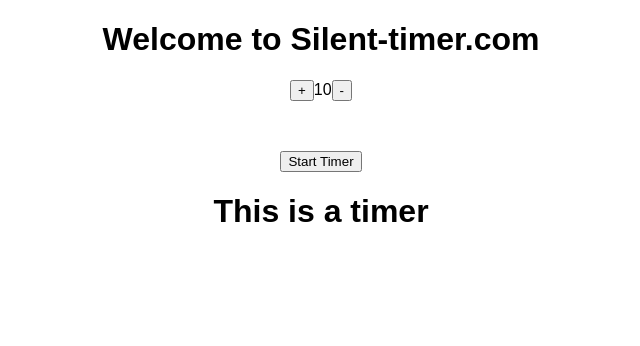
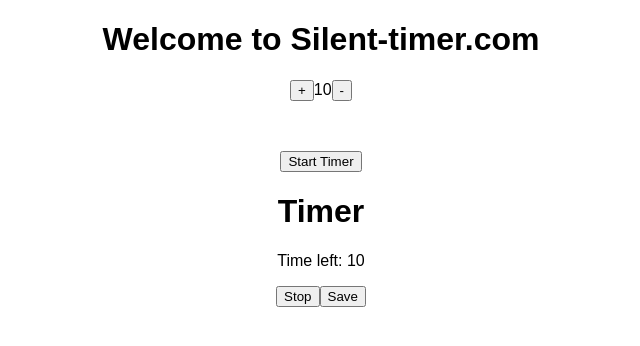
Before and after one commit to Bechev/silent-timer, a React (Create React App) app: page / in a window 1280 px wide. Both pictures are taken after a click on the button "Start Timer". Shown: the top 346 px of the page, without its empty margins (319-959 px from the left). Built offline with nearby package versions, Linux system fonts and the light colour scheme.

Commit message:
Update TimerWindow template Added the display of the time left, start and stop buttons on the timers

```diff
--- a/src/components/TimerWindow.js
+++ b/src/components/TimerWindow.js
@@ -1,10 +1,22 @@
 import React, { Component } from 'react';
+import Button from '../components/Button'
 
 export default class App extends Component {
-  render() {
+    constructor(props){
+        super(props)
+    }
+
+    render() {
     return (
       <div className="TimerWindow">
-      <h1>This is a timer</h1>
+        <h1>{this.props.name}</h1>
+        <p>
+            Time left: {this.props.timeLeft}
+        </p>
+        <p>
+            <Button name="Stop"/>
+            <Button name="Save"/>
+        </p>
       </div>
     );
   }
--- a/src/containers/Home.js
+++ b/src/containers/Home.js
@@ -28,7 +28,7 @@
 
     startTimer = () => {
       this.setState({
-        timersList: [this.state.timersList, <TimerWindow/>]
+        timersList: [this.state.timersList, <TimerWindow name="Timer" timeLeft = {this.state.initialTime} />]
       })
       console.log(this.state.timersList)
     }
```
